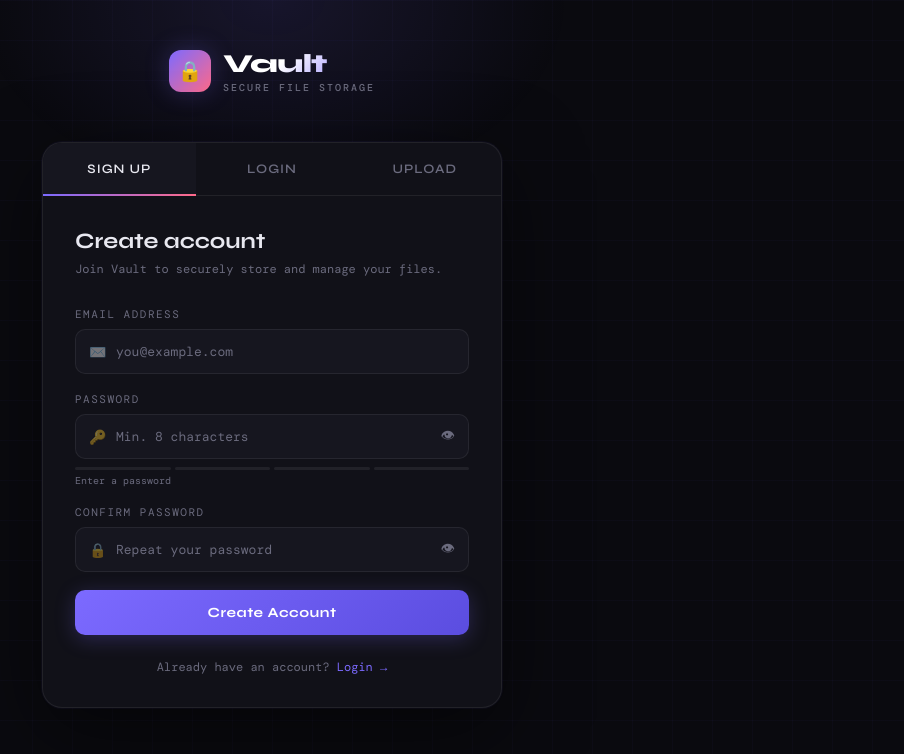
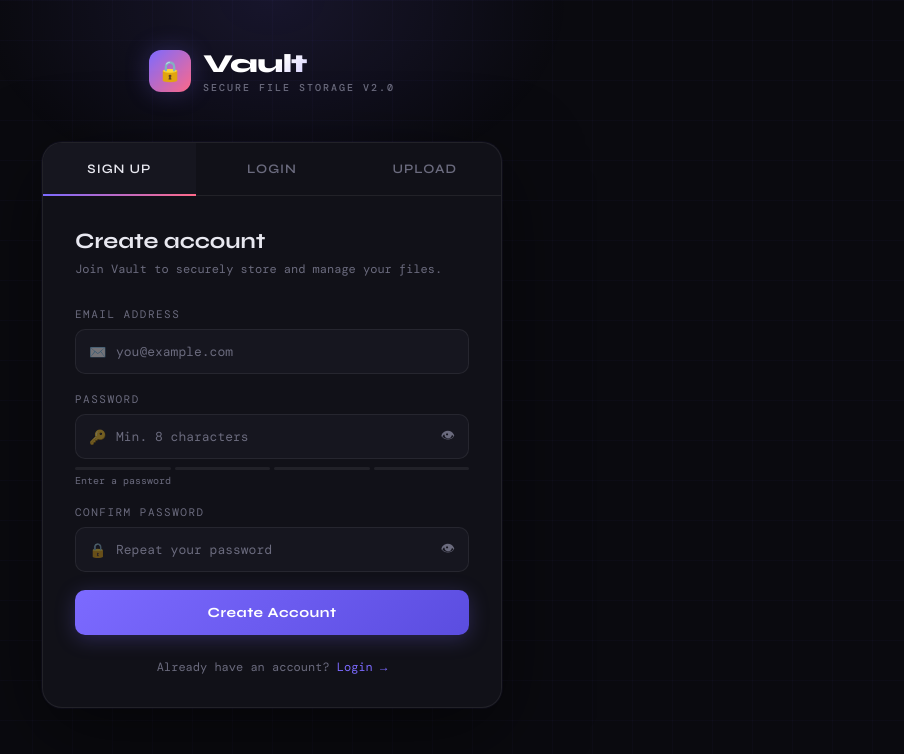
Before and after one commit to varsha46/vault-frontend, a plain HTML site: page index.html in a window 1280 px wide. Shown: the whole page, without its empty margins (368-1272 px from the left). Drawn offline with nearby package versions, Linux system fonts and the light colour scheme; a web font is replaced by a local one.

Commit message:
Test CI/CD - version badge update

```diff
--- a/index.html
+++ b/index.html
@@ -391,7 +391,7 @@
     <div class="logo-icon">🔒</div>
     <div>
       <div class="logo-text">Vault</div>
-      <div class="logo-badge">Secure File Storage</div>
+      <div class="logo-badge">Secure File Storage v2.0</div>
     </div>
   </div>
 
```
